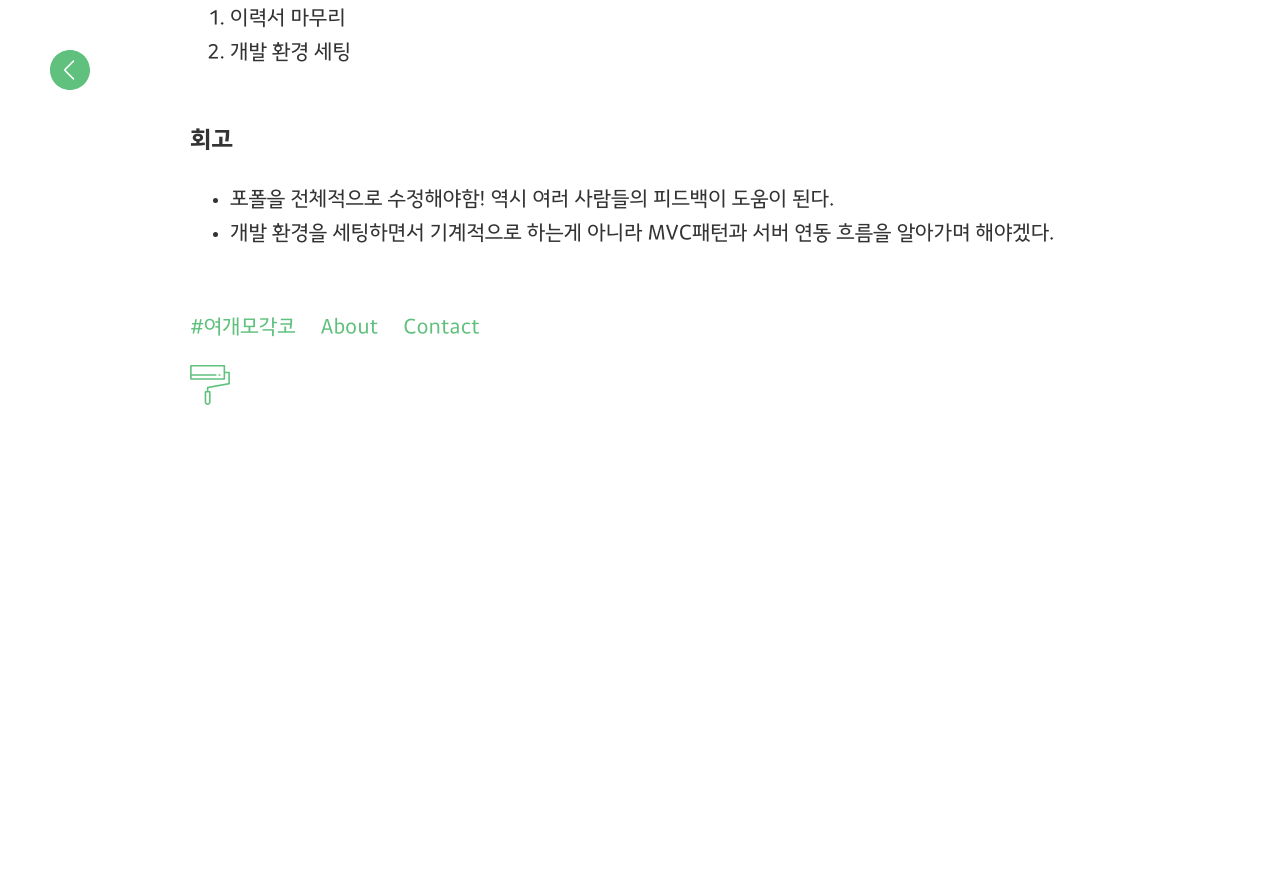
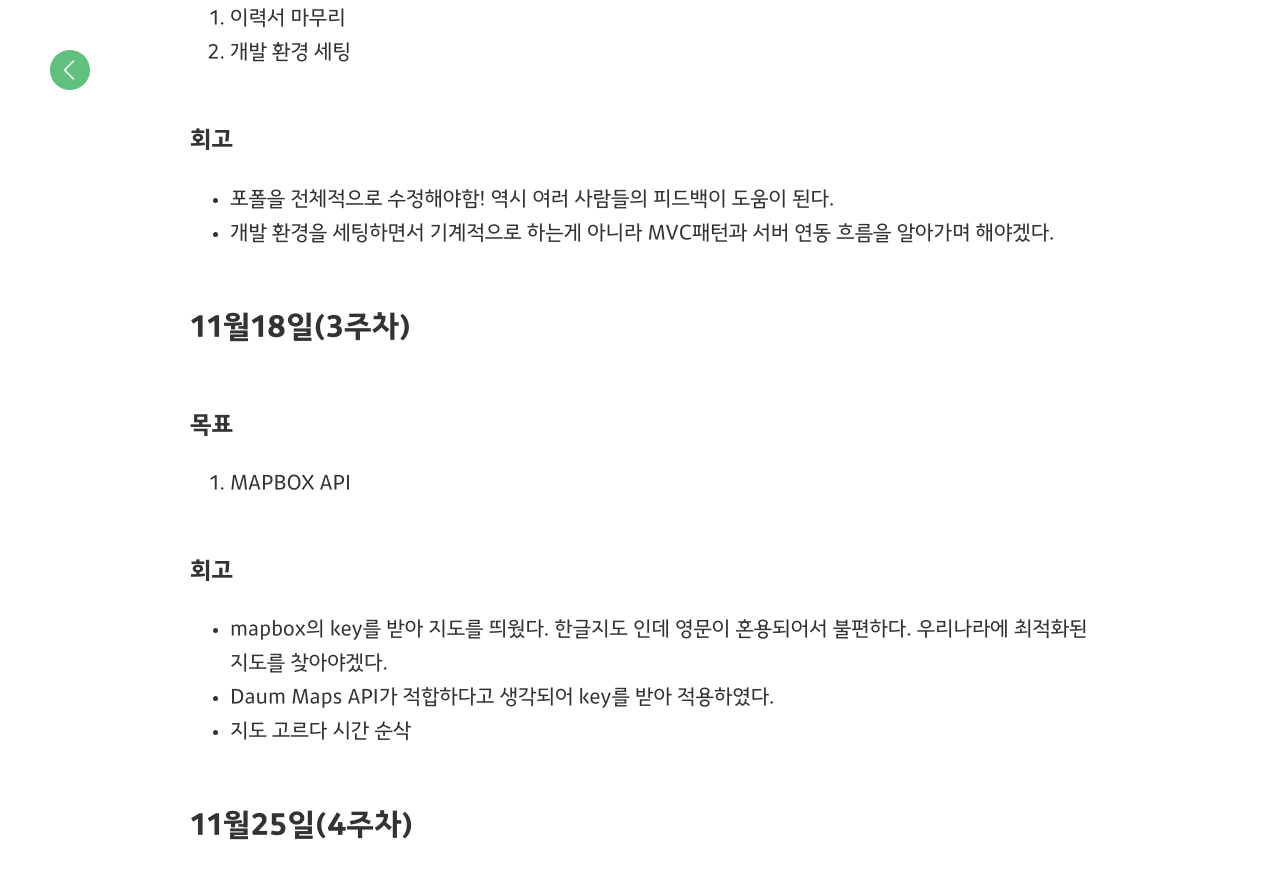
Before and after one commit to yeogaemogaco/retrospective-2nd, a Jekyll site: the page built from _posts/2017-11-04-sumsum27.md, in a window 1280 px wide and 900 px high, scrolled down 646 px. Shown: the top 879 px of the window. Built offline with Jekyll 4.4.1, drawn with Linux system fonts in a browser that asks for light colours; before the commit the page ends 1051 px from its top, so only the background shows below that.

Commit message:
[추가] 햇반 3주차 목표 및 회고 추가
[추가] 햇반 3주차 목표 및 회고 추가

```diff
--- a/_posts/2017-11-04-sumsum27.md
+++ b/_posts/2017-11-04-sumsum27.md
@@ -13,6 +13,8 @@ date: 2017-11-17 23:46
 
 자신의 목표에 대해 발표하고 보완할 점들을 토론하는 알찬 시간을 갖었다.
 
+
+
 ## 11월11일(2주차)
 
 ### 목표
@@ -24,3 +26,27 @@ date: 2017-11-17 23:46
 
 - 포폴을 전체적으로 수정해야함! 역시 여러 사람들의 피드백이 도움이 된다.
 - 개발 환경을 세팅하면서 기계적으로 하는게 아니라 MVC패턴과 서버 연동 흐름을 알아가며 해야겠다.
+
+
+
+## 11월18일(3주차)
+
+### 목표
+
+1. MAPBOX API
+
+### 회고
+
+- mapbox의 key를 받아 지도를 띄웠다. 한글지도 인데 영문이 혼용되어서 불편하다. 우리나라에 최적화된 지도를 찾아야겠다.
+- Daum Maps API가 적합하다고 생각되어 key를 받아 적용하였다.
+- 지도 고르다 시간 순삭
+
+## 11월25일(4주차)
+
+### 목표
+
+1. 페이지 구상
+
+### 회고
+
+-
```
